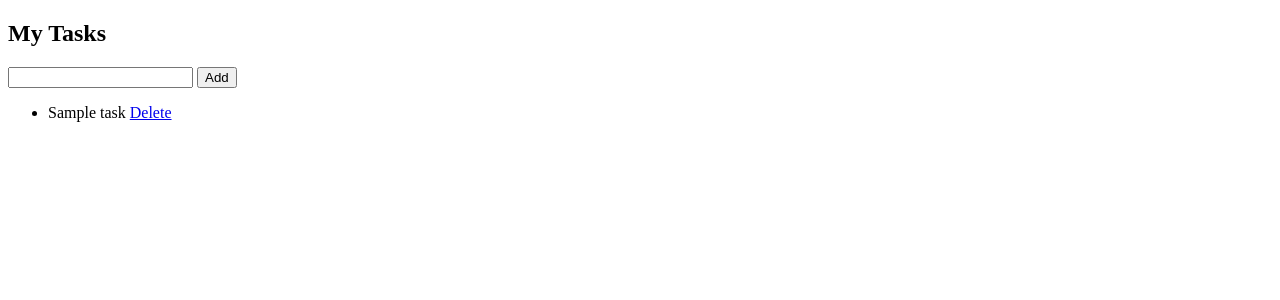
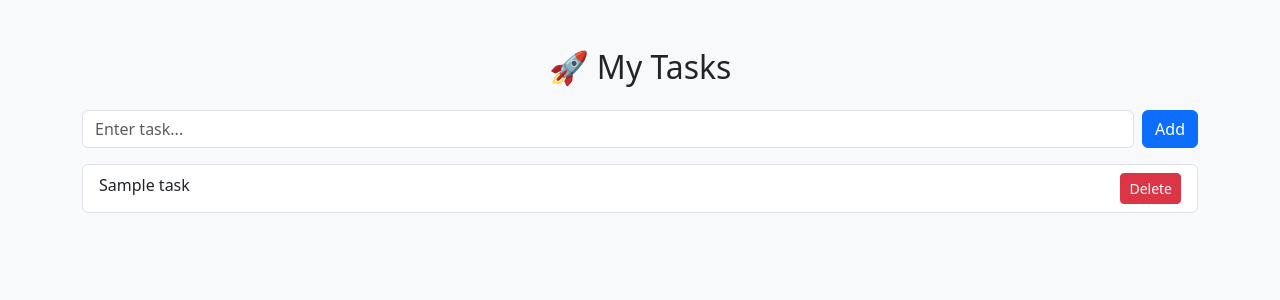
Before and after one commit to soundarya21112004/todo-web, a Flask app: template templates/index.html in a window 1280 px wide. Shown: the top 300 px of the page. Run offline with Flask 3, Linux system fonts and the light colour scheme; the template is opened without the code that fills it: most values are stand-ins (such as "Sample title", 1, 10 or a date in 2020).

Commit message:
modify index.html

```diff
--- a/templates/index.html
+++ b/templates/index.html
@@ -2,23 +2,27 @@
 <html>
 <head>
     <title>To-Do App</title>
+    <link href="https://cdn.jsdelivr.net/npm/bootstrap@5.3.0/dist/css/bootstrap.min.css" rel="stylesheet">
 </head>
-<body>
-    <h2>My Tasks</h2>
+<body class="bg-light">
 
-    <form action="/add" method="post">
-        <input type="text" name="task" required>
-        <button type="submit">Add</button>
+<div class="container mt-5">
+    <h2 class="text-center mb-4">🚀 My Tasks</h2>
+
+    <form action="/add" method="post" class="d-flex mb-3">
+        <input type="text" name="task" class="form-control me-2" placeholder="Enter task..." required>
+        <button class="btn btn-primary">Add</button>
     </form>
 
-    <ul>
+    <ul class="list-group">
         {% for task in tasks %}
-        <li>
+        <li class="list-group-item d-flex justify-content-between">
             {{ task }}
-            <a href="/delete/{{ loop.index0 }}">Delete</a>
+            <a href="/delete/{{ loop.index0 }}" class="btn btn-danger btn-sm">Delete</a>
         </li>
         {% endfor %}
     </ul>
+</div>
 
 </body>
 </html>
```
